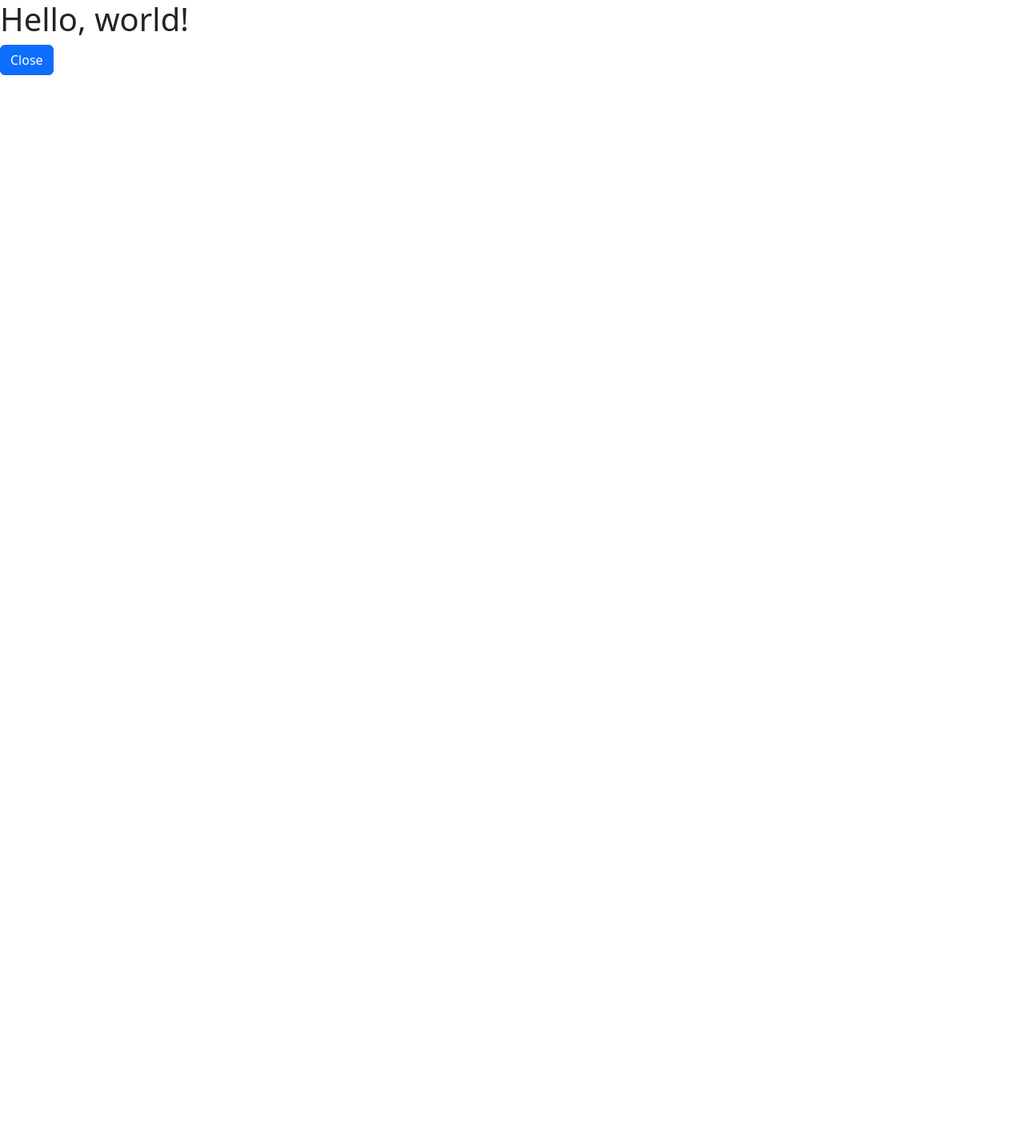
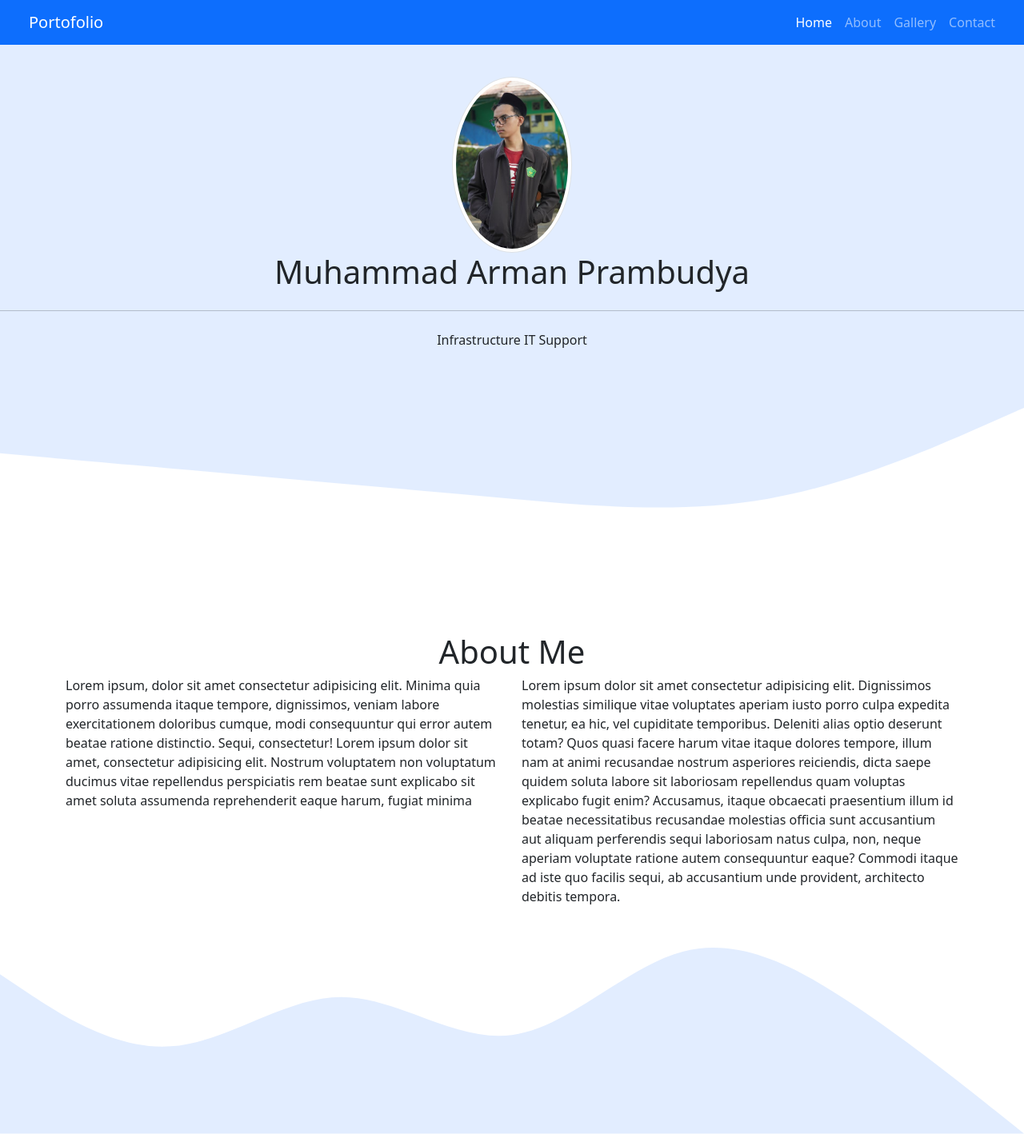
Before and after one commit to arman1801/myportofolio.github.io, a plain HTML site: page index.html in a window 1280 px wide. Shown: the whole page at 80% size. Before the commit the page ends 800 px from the top, so only its background shows below. Drawn offline with nearby package versions, Linux system fonts and the light colour scheme.

Commit message:
penambahan file baru

```diff
--- a/index.html
+++ b/index.html
@@ -5,10 +5,72 @@
     <meta name="viewport" content="width=device-width, initial-scale=1">
     <title>Bootstrap demo</title>
     <link href="https://cdn.jsdelivr.net/npm/bootstrap@5.2.2/dist/css/bootstrap.min.css" rel="stylesheet" integrity="sha384-Zenh87qX5JnK2Jl0vWa8Ck2rdkQ2Bzep5IDxbcnCeuOxjzrPF/et3URy9Bv1WTRi" crossorigin="anonymous">
+    <!-- Jumbotron CSS -->
+    <link rel="stylesheet" href="style.css">
   </head>
   <body>
-    <h1>Hello, world!</h1>
-    <button class="btn btn-primary">Close</button>
+    <!-- Navbar -->
+    <nav class="navbar fixed-top navbar-expand-lg bg-primary navbar-dark">
+      <div class="container-fluid">
+        <a class="navbar-brand ms-4" href="#">Portofolio</a>
+        <button class="navbar-toggler" type="button" data-bs-toggle="collapse" data-bs-target="#navbarSupportedContent" aria-controls="navbarSupportedContent" aria-expanded="false" aria-label="Toggle navigation">
+          <span class="navbar-toggler-icon"></span>
+        </button>
+        <div class="collapse navbar-collapse " id="navbarSupportedContent">
+          <ul class="navbar-nav ms-auto me-3 mb-2 mb-lg-0">
+            <li class="nav-item">
+              <a class="nav-link active" aria-current="page" href="#">Home</a>
+            </li>
+            <li class="nav-item">
+              <a class="nav-link" href="#about">About</a>
+            </li>
+            <li class="nav-item">
+              <a class="nav-link" href="#">Gallery</a>
+            </li>
+            <li class="nav-item">
+              <a class="nav-link" href="#">Contact</a>
+            </li>
+
+    </nav>
+
+    <!-- Jumbotron -->
+    <section class="jumbotron text-center">
+      <img src="img/KTS.JPG" class="img-thumbnail rounded-circle" width="150px">
+      <p class="display-6">Muhammad Arman Prambudya</p>
+      <div class="col-3"><hr3></div>
+      <hr class="my-4">
+      <p class="display-7">Infrastructure IT Support</p>
+      <svg xmlns="http://www.w3.org/2000/svg" viewBox="0 0 1440 320">
+      <path fill="#ffff" fill-opacity="1" d="M0,128L60,133.3C120,139,240,149,360,160C480,171,600,181,720,192C840,203,960,213,1080,192C1200,171,1320,117,1380,90.7L1440,64L1440,320L1380,320C1320,320,1200,320,1080,320C960,320,840,320,720,320C600,320,480,320,360,320C240,320,120,320,60,320L0,320Z">
+      </path>
+      </svg>
+      <!-- <a class="btn btn-primary btn-lg" href="#" role="button">Learn more</a> -->
+    </section>
+<!-- Tutup Jumbotron -->
+    <!-- About -->
+    <section id="about">
+      <div class="container mt-5">
+        <div class="row text-center">
+          <div class="col fs-1">About Me</div>
+        </div>
+        <div class="row">
+          <div class="col-6">
+            Lorem ipsum, dolor sit amet consectetur adipisicing elit. Minima quia porro assumenda itaque tempore, dignissimos, veniam labore exercitationem doloribus cumque, modi consequuntur qui error autem beatae ratione distinctio. Sequi, consectetur! Lorem ipsum dolor sit amet, consectetur adipisicing elit. Nostrum voluptatem non voluptatum ducimus vitae repellendus perspiciatis rem beatae sunt explicabo sit amet soluta assumenda reprehenderit eaque harum, fugiat minima
+
+          </div>
+          <div class="col-6">
+            Lorem ipsum dolor sit amet consectetur adipisicing elit. Dignissimos molestias similique vitae voluptates aperiam iusto porro culpa expedita tenetur, ea hic, vel cupiditate temporibus. Deleniti alias optio deserunt totam? Quos quasi facere harum vitae itaque dolores tempore, illum nam at animi recusandae nostrum asperiores reiciendis, dicta saepe quidem soluta labore sit laboriosam repellendus quam voluptas explicabo fugit enim? Accusamus, itaque obcaecati praesentium illum id beatae necessitatibus recusandae molestias officia sunt accusantium aut aliquam perferendis sequi laboriosam natus culpa, non, neque aperiam voluptate ratione autem consequuntur eaque? Commodi itaque ad iste quo facilis sequi, ab accusantium unde provident, architecto debitis tempora.
+          </div>
+        </div>
+      </div>
+      <svg xmlns="http://www.w3.org/2000/svg" viewBox="0 0 1440 320"><path fill="#e2edff" fill-opacity="1" d="M0,96L40,122.7C80,149,160,203,240,197.3C320,192,400,128,480,128C560,128,640,192,720,181.3C800,171,880,85,960,64C1040,43,1120,85,1200,138.7C1280,192,1360,256,1400,288L1440,320L1440,320L1400,320C1360,320,1280,320,1200,320C1120,320,1040,320,960,320C880,320,800,320,720,320C640,320,560,320,480,320C400,320,320,320,240,320C160,320,80,320,40,320L0,320Z"></path></svg>
+    </section>
+    <!-- Tutup About -->
+
+
+    <!-- <h1>Hello, Arman!</h1>
+    <button class="btn btn-primary">Login</button> -->
     <script src="https://cdn.jsdelivr.net/npm/bootstrap@5.2.2/dist/js/bootstrap.bundle.min.js" integrity="sha384-OERcA2EqjJCMA+/3y+gxIOqMEjwtxJY7qPCqsdltbNJuaOe923+mo//f6V8Qbsw3" crossorigin="anonymous"></script>
+
   </body>
 </html>
--- /dev/null
+++ b/style.css
@@ -0,0 +1,4 @@
+.jumbotron{
+    padding-top: 6rem;
+    background-color: #e2edff;
+}
```
Also changed, not shown: img/KTS.JPG (added), 2 other files.
